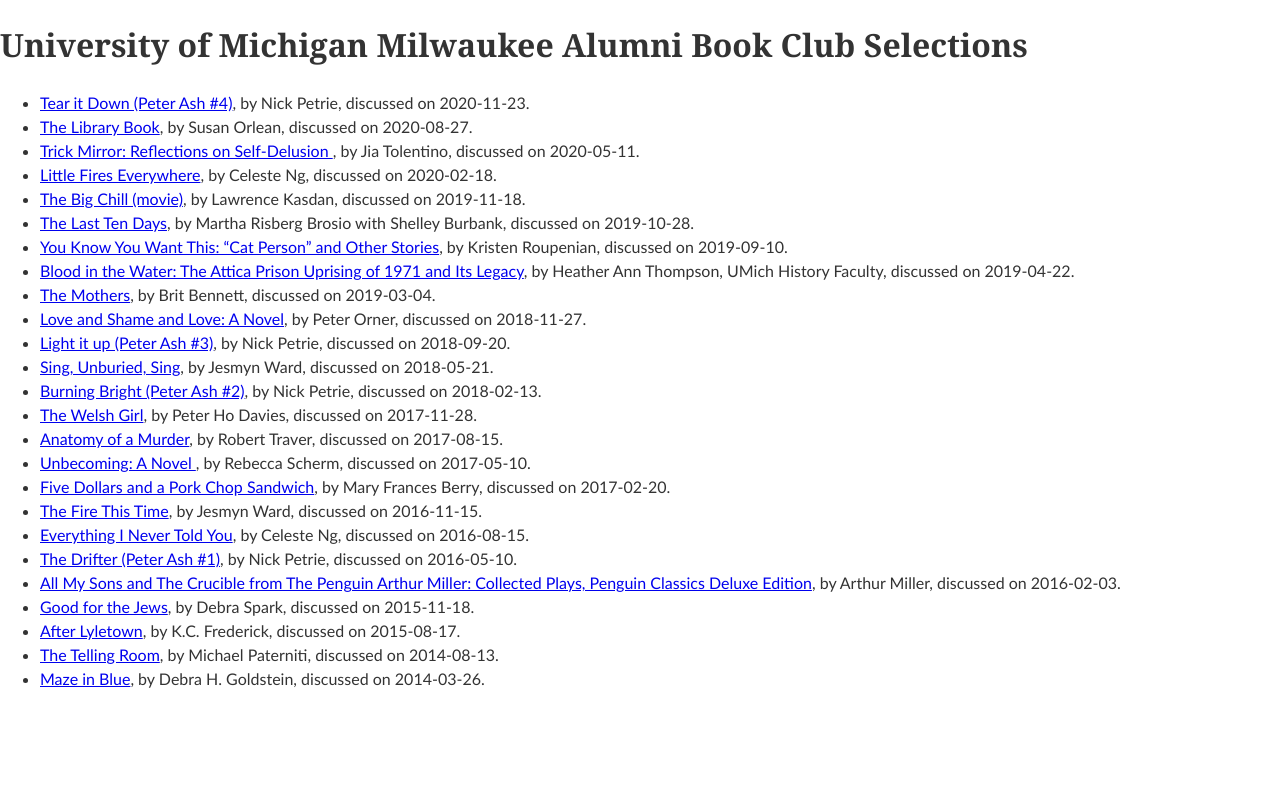
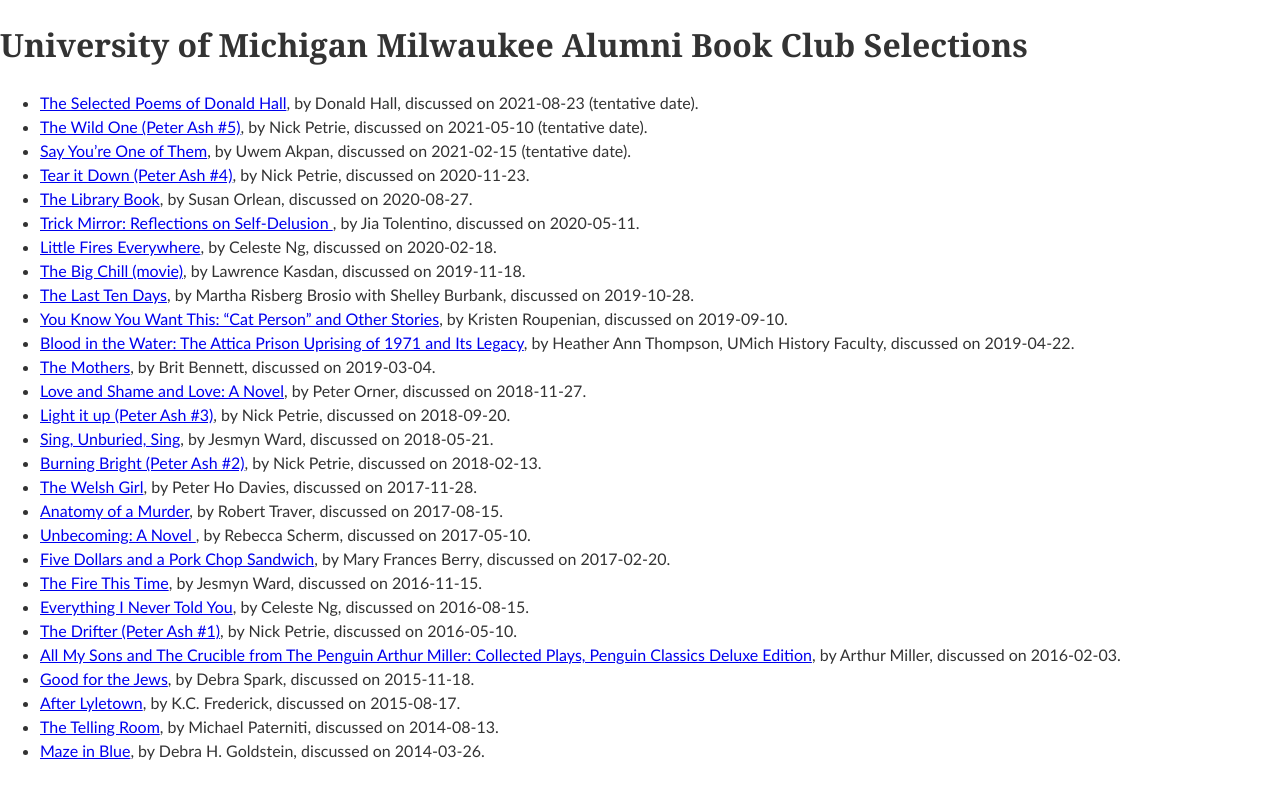
Before and after one commit to edurant/edurant.github.io, a Jekyll site: the page built from misc/bookClubUmMke.md, in a window 1280 px wide. Shown: the top 799 px of the page. Built offline with Jekyll 4.4.1, drawn with Linux system fonts in a browser that asks for light colours.

Commit message:
um mke book club 2021

```diff
--- a/misc/bookClubUmMke.md
+++ b/misc/bookClubUmMke.md
@@ -1,8 +1,11 @@
 ---
 title: "University of Michigan Milwaukee Alumni Book Club Selections"
-date: 2020-10-12 09:45:30 -0500
+date: 2020-11-24 13:55:30 -0600
 ---
 
+* [The Selected Poems of Donald Hall](https://bookshop.org/books/the-selected-poems-of-donald-hall/9781328745606), by Donald Hall, discussed on 2021-08-23 (tentative date).
+* [The Wild One (Peter Ash #5)](https://bookshop.org/books/the-wild-one-9780525535447/9780593188057), by Nick Petrie, discussed on 2021-05-10 (tentative date).
+* [Say You're One of Them](https://bookshop.org/books/say-you-re-one-of-them/9780316086370), by Uwem Akpan, discussed on 2021-02-15 (tentative date).
 * [Tear it Down (Peter Ash #4)](https://www.amazon.com/dp/B07CKFBW65), by Nick Petrie, discussed on 2020-11-23.
 * [The Library Book](https://www.amazon.com/dp/B07CL5ZLHX), by Susan Orlean, discussed on 2020-08-27.
 * [Trick Mirror: Reflections on Self-Delusion ](https://www.amazon.com/dp/B07L2JGLZ9), by Jia Tolentino, discussed on 2020-05-11.
```
